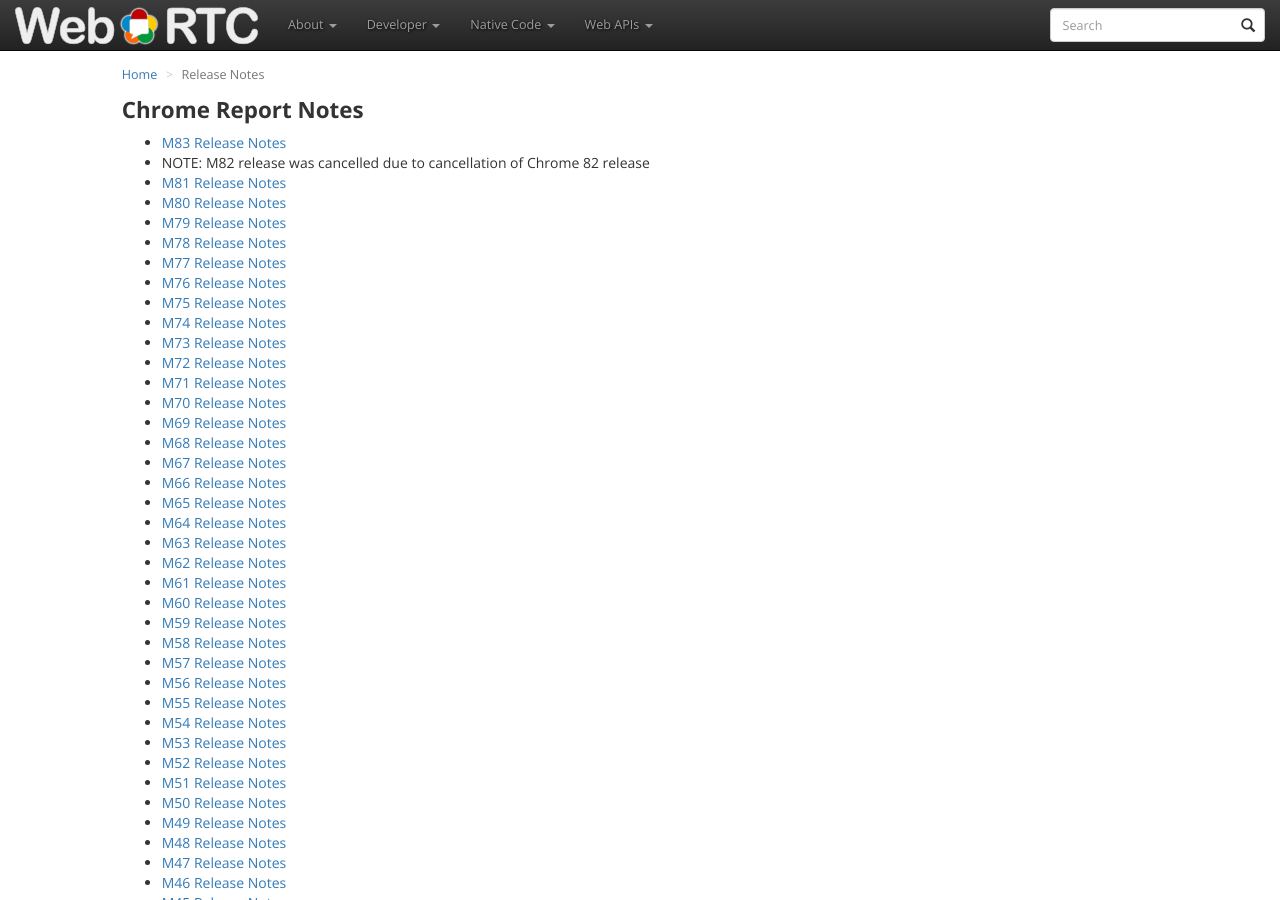
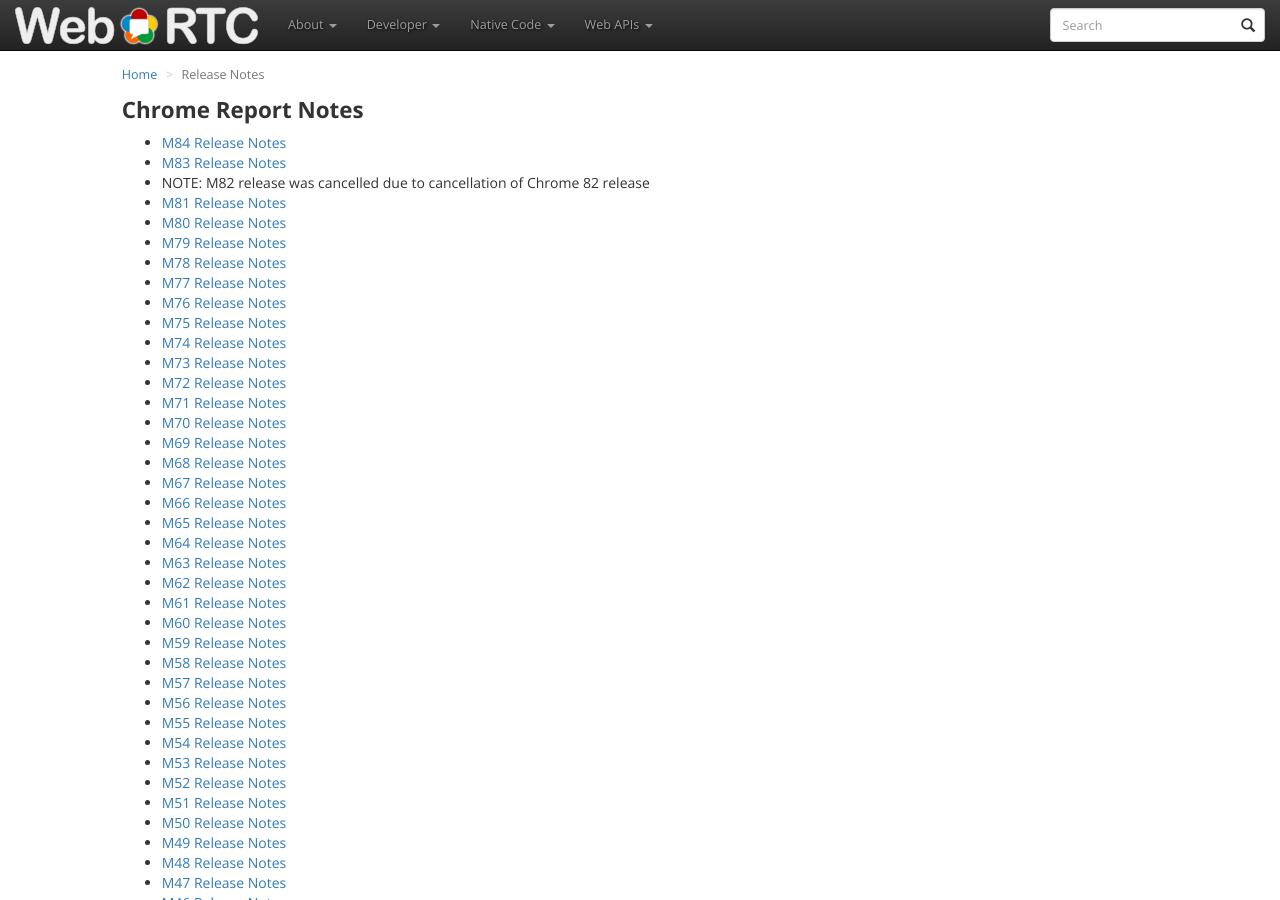
Before and after one commit to webrtc/webrtc-org, a Jekyll site: the page built from release-notes/index.md, in a window 1280 px wide and 900 px high. Built offline with Jekyll 4.4.1, drawn with Linux system fonts in a browser that asks for light colours; nearby versions of some CDN libraries.

Commit message:
Update index.md
Added link to M84 relnotes.

```diff
--- a/release-notes/index.md
+++ b/release-notes/index.md
@@ -5,6 +5,7 @@ permalink: /release-notes/
 crumb: Release Notes
 ---
 
+  * [M84 Release Notes](https://groups.google.com/d/msg/discuss-webrtc/MRAV4jgHYV0/5019yB-HAwAJ)
   * [M83 Release Notes](https://groups.google.com/d/msg/discuss-webrtc/EieMDYtQ9sg/7po9fl8_AgAJ)
   * NOTE: M82 release was cancelled due to cancellation of Chrome 82 release
   * [M81 Release Notes](https://groups.google.com/d/msg/discuss-webrtc/a5_zncyPc3Y/iirhUr6bCwAJ)
```
